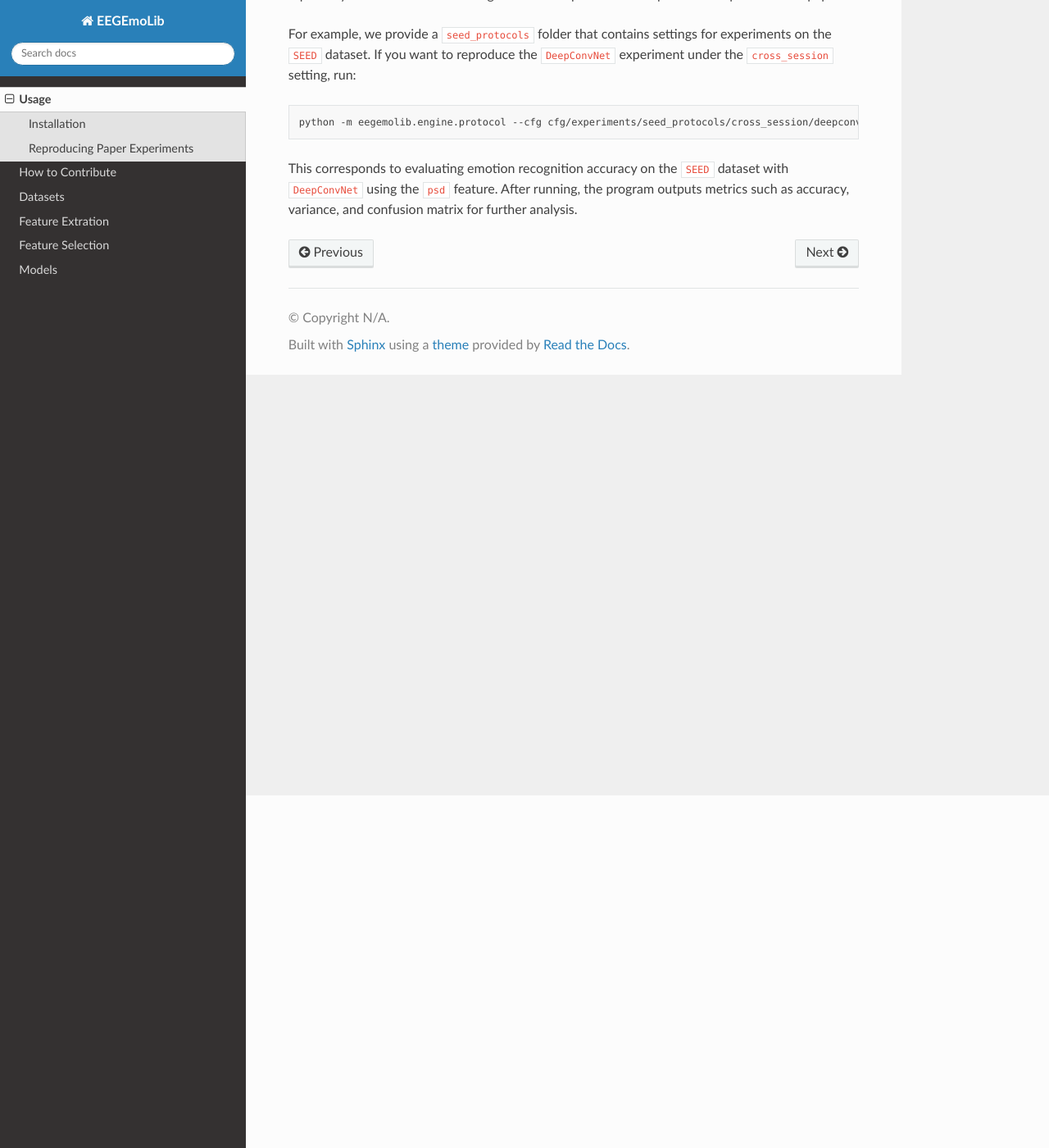
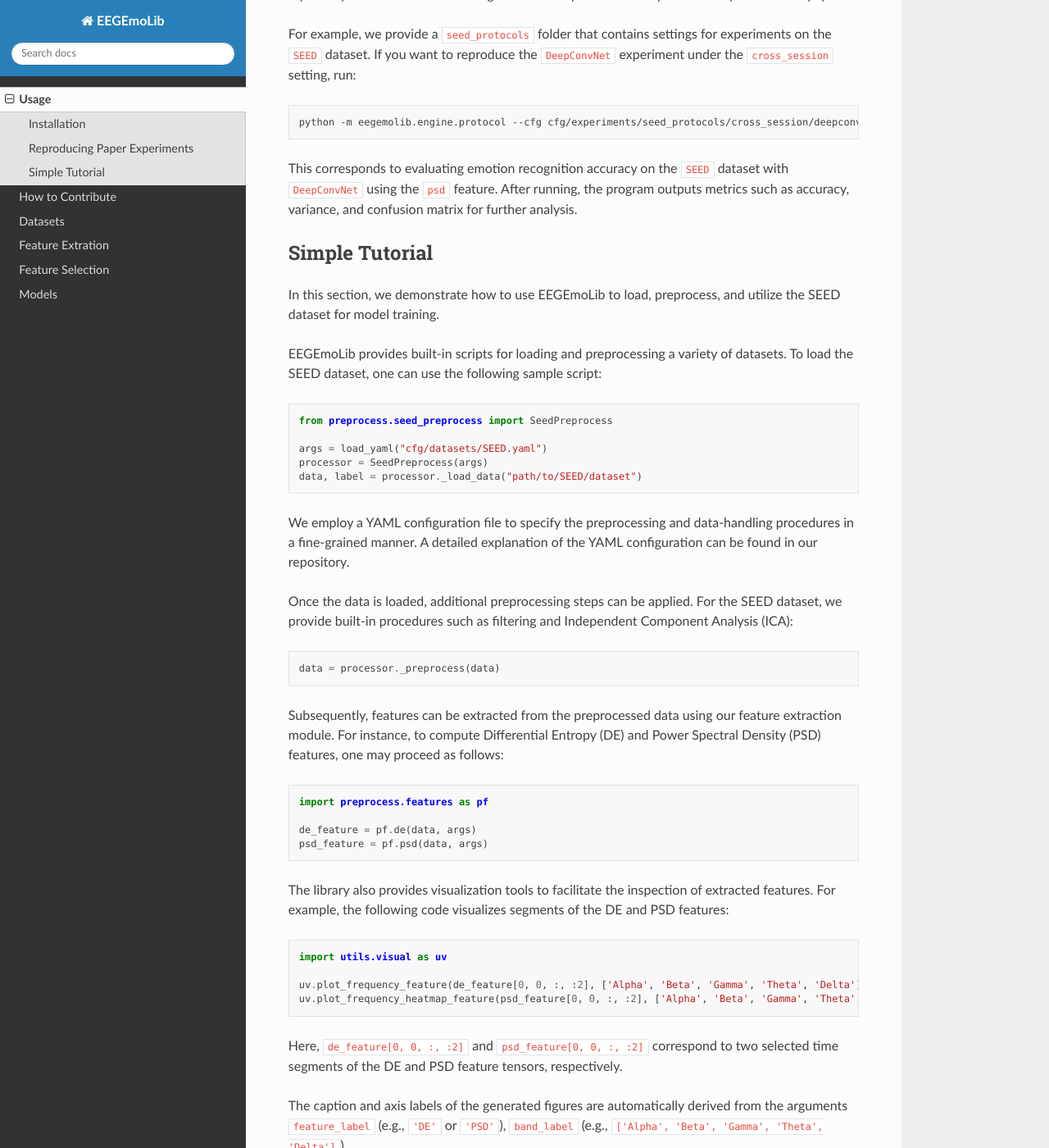
Before and after one commit to BlueNine9/EEGEmoLib-docs, a Sphinx documentation site: the page built from docs/source/usage.rst, in a window 1280 px wide and 1400 px high, scrolled down 430 px. Shown: the whole window at 82% size. Built offline with Sphinx 7.4.7 and the Read the Docs theme 3.1.0, drawn with Linux system fonts in a browser that asks for light colours; some of the changed text lies outside the part shown.

Commit message:
Updated a simple tutorial

```diff
--- a/docs/source/usage.rst
+++ b/docs/source/usage.rst
@@ -24,3 +24,71 @@ For example, we provide a ``seed_protocols`` folder that contains settings for e
    python -m eegemolib.engine.protocol --cfg cfg/experiments/seed_protocols/cross_session/deepconvnet_psd.yaml
 
 This corresponds to evaluating emotion recognition accuracy on the ``SEED`` dataset with ``DeepConvNet`` using the ``psd`` feature. After running, the program outputs metrics such as accuracy, variance, and confusion matrix for further analysis.
+
+Simple Tutorial
+---------------
+
+In this section, we demonstrate how to use EEGEmoLib to load, preprocess, and utilize the SEED dataset for model training.
+
+EEGEmoLib provides built-in scripts for loading and preprocessing a variety of datasets. To load the SEED dataset, one can use the following sample script:
+
+.. code-block:: python
+
+   from preprocess.seed_preprocess import SeedPreprocess
+
+   args = load_yaml("cfg/datasets/SEED.yaml")
+   processor = SeedPreprocess(args)
+   data, label = processor._load_data("path/to/SEED/dataset")
+
+We employ a YAML configuration file to specify the preprocessing and data-handling procedures in a fine-grained manner. A detailed explanation of the YAML configuration can be found in our repository.
+
+Once the data is loaded, additional preprocessing steps can be applied. For the SEED dataset, we provide built-in procedures such as filtering and Independent Component Analysis (ICA):
+
+.. code-block:: python
+
+   data = processor._preprocess(data)
+
+Subsequently, features can be extracted from the preprocessed data using our feature extraction module. For instance, to compute Differential Entropy (DE) and Power Spectral Density (PSD) features, one may proceed as follows:
+
+.. code-block:: python
+
+   import preprocess.features as pf
+
+   de_feature = pf.de(data, args)
+   psd_feature = pf.psd(data, args)
+
+The library also provides visualization tools to facilitate the inspection of extracted features. For example, the following code visualizes segments of the DE and PSD features:
+
+.. code-block:: python
+
+   import utils.visual as uv
+
+   uv.plot_frequency_feature(de_feature[0, 0, :, :2], ['Alpha', 'Beta', 'Gamma', 'Theta', 'Delta'], 'DE', args)
+   uv.plot_frequency_heatmap_feature(psd_feature[0, 0, :, :2], ['Alpha', 'Beta', 'Gamma', 'Theta', 'Delta'], 'PSD', args)
+
+Here, ``de_feature[0, 0, :, :2]`` and ``psd_feature[0, 0, :, :2]`` correspond to two selected time segments of the DE and PSD feature tensors, respectively.
+
+The caption and axis labels of the generated figures are automatically derived from the arguments ``feature_label`` (e.g., ``'DE'`` or ``'PSD'``), ``band_label`` (e.g., ``['Alpha', 'Beta', 'Gamma', 'Theta', 'Delta']``).
+
+Each figure consists of multiple subplots arranged according to the number of EEG channels.
+
+- In ``plot_frequency_feature``, each subplot displays time-series curves of the extracted feature values for different frequency bands within one EEG channel. The x-axis represents time (in seconds), and the y-axis shows the feature magnitude. Different colored lines correspond to distinct frequency bands (e.g., Alpha, Beta, Gamma, etc.).
+- In ``plot_frequency_heatmap_feature``, each subplot shows a time-frequency heatmap for a single channel, where the x-axis denotes time, the y-axis lists the frequency bands, and the color intensity encodes the feature value (e.g., PSD power or DE magnitude). A shared colorbar on the right indicates the numerical range of the feature values across all channels.
+
+Additional visualization utilities can be found in our codebase.
+
+Finally, models can be defined and trained using the built-in implementations in the repository. As an example, we demonstrate the definition and training of DeepConvNet:
+
+.. code-block:: python
+
+   from models.2d_analysis import DeepConvNet
+   import torch
+   from tqdm import tqdm
+
+   model = DeepConvNet(args)
+   optim = torch.optim.Adam(model.parameters(), lr=args.learning_rate)
+
+   train_feature, test_feature, train_label, test_label = processor._split(data, label)
+
+   for _ in tqdm(range(args.max_epoch)):
+       # Training code omitted
```
